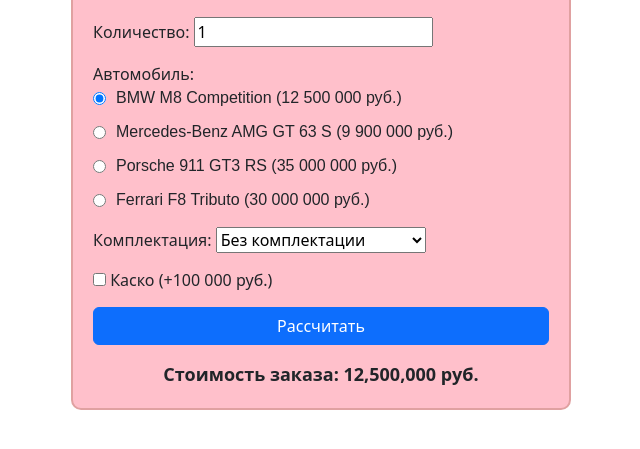
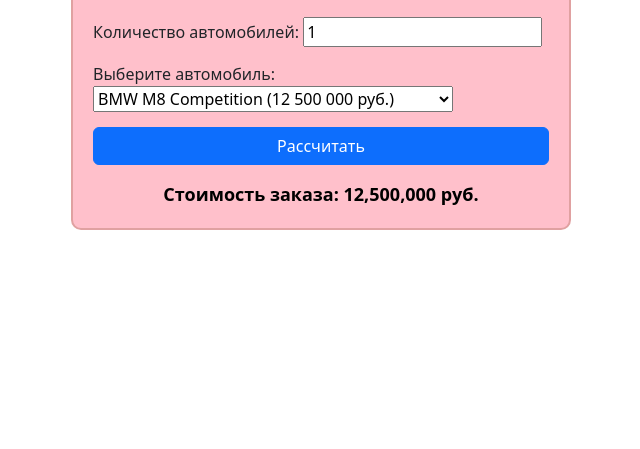
Before and after one commit to ginger785/Task6, a plain HTML site: page index.html in a window 1280 px wide. Both pictures are taken after a click on the button "Рассчитать". Shown: the part 171-620 px from the top of the page, without its empty margins (319-959 px from the left). Drawn offline with nearby package versions, Linux system fonts and the light colour scheme.

Commit message:
Add files via upload

```diff
--- a/index.html
+++ b/index.html
@@ -3,7 +3,7 @@
 <head>
     <meta charset="UTF-8">
     <meta name="viewport" content="width=device-width, initial-scale=1.0">
-    <title>Калькулятор стоимости заказа</title>
+    <title>Калькулятор стоимости автомобилей</title>
     <link rel="stylesheet" href="style.css">
     <link href="https://cdn.jsdelivr.net/npm/bootstrap@5.3.0/dist/css/bootstrap.min.css" rel="stylesheet"
         integrity="sha384-9ndCyUaIbzAi2FUVXJi0CjmCapSmO7SnpJef0486qhLnuZ2cdeRhO02iuK6FUUVM" crossorigin="anonymous">
@@ -13,42 +13,39 @@
         <h1>Калькулятор стоимости заказа</h1>
 
         <div class="calc-input-group">
-            <label for="quantity">Количество:</label>
+            <label for="quantity">Количество автомобилей:</label>
             <input type="number" id="quantity" min="1" value="1">
         </div>
 
         <div class="calc-input-group">
-            <label>Автомобиль:</label>
-            <div class="calc-radio-group">
-                <input type="radio" id="service1" name="service" value="12500000" checked>
-                <label for="service1">BMW M8 Competition (12 500 000 руб.)</label>
+            <label>Выберите автомобиль:</label>
+            <select id="productType">
+                <option value="12500000" data-options="none" data-property="none">BMW M8 Competition (12 500 000 руб.)</option>
+                <option value="9900000" data-options="options" data-property="none">Mercedes-Benz AMG GT 63 S (9 900 000 руб.)</option>
+                <option value="35000000" data-options="none" data-property="property">Porsche 911 GT3 RS (35 000 000 руб.)</option>
+                <option value="30000000" data-options="options" data-property="property">Ferrari F8 Tributo (30 000 000 руб.)</option>
+            </select>
+        </div>
+
+        <div class="calc-input-group" id="optionsGroup" style="display: none;">
+            <label>Выберите опцию:</label>
+            <div class="form-check">
+                <input type="radio" id="option1" name="option" class="form-check-input" value="0" checked>
+                <label for="option1" class="form-check-label">Без опции</label>
             </div>
-            <div class="calc-radio-group">
-                <input type="radio" id="service2" name="service" value="9900000">
-                <label for="service2">Mercedes-Benz AMG GT 63 S (9 900 000 руб.)</label>
+            <div class="form-check">
+                <input type="radio" id="option2" name="option" class="form-check-input" value="1000000">
+                <label for="option2" class="form-check-label">Luxury (+1 000 000 руб.)</label>
             </div>
-            <div class="calc-radio-group">
-                <input type="radio" id="service3" name="service" value="35000000">
-                <label for="service3">Porsche 911 GT3 RS (35 000 000 руб.)</label>
-            </div>
-            <div class="calc-radio-group">
-                <input type="radio" id="service4" name="service" value="30000000">
-                <label for="service4">Ferrari F8 Tributo (30 000 000 руб.)</label>
+            <div class="form-check">
+                <input type="radio" id="option3" name="option" class="form-check-input" value="500000">
+                <label for="option3" class="form-check-label">Комфорт (+500 000 руб.)</label>
             </div>
         </div>
 
-        <div class="calc-input-group">
-            <label for="option">Комплектация:</label>
-            <select id="option">
-                <option value="0">Без комплектации</option>
-                <option value="1000000">Luxury (+1 000 000 руб.)</option>
-                <option value="500000">Комфорт (+500 000 руб.)</option>
-            </select>
-        </div>
-
-        <div class="calc-input-group">
+        <div class="calc-input-group" id="propertyGroup" style="display: none;">
             <input type="checkbox" id="property" value="100000">
-            <label for="property">Каско (+100 000 руб.)</label>
+            <label for="property">КАСКО (+100 000 руб.)</label>
         </div>
 
         <button id="calculate" class="btn btn-primary">Рассчитать</button>
@@ -58,39 +55,56 @@
     <script>
         document.addEventListener('DOMContentLoaded', () => {
             const quantityInput = document.getElementById('quantity');
-            const serviceRadios = document.querySelectorAll('input[name="service"]');
-            const optionSelect = document.getElementById('option');
+            const productTypeSelect = document.getElementById('productType');
+            const optionsGroup = document.getElementById('optionsGroup');
+            const propertyGroup = document.getElementById('propertyGroup');
             const propertyCheckbox = document.getElementById('property');
             const calculateButton = document.getElementById('calculate');
             const resultDiv = document.getElementById('result');
+            const optionRadios = document.querySelectorAll('input[name="option"]');
+
+            function updateVisibility() {
+                const selectedType = productTypeSelect.selectedOptions[0];
+                const options = selectedType.getAttribute('data-options');
+                const property = selectedType.getAttribute('data-property');
+
+                // Скрываем или показываем блоки в зависимости от атрибутов data-options и data-property
+                optionsGroup.style.display = options === "options" ? "block" : "none";
+                propertyGroup.style.display = property === "property" ? "block" : "none";
+            }
 
             function calculateCost() {
                 const quantity = parseInt(quantityInput.value);
-                let price = 0;
-
-                serviceRadios.forEach(radio => {
-                    if (radio.checked) {
-                        price = parseInt(radio.value);
-                    }
-                });
                 if (quantity <= 0) {
                     resultDiv.textContent = "Количество не может быть отрицательным или равным нулю.";
                     resultDiv.style.color = "red";
                     return;
                 }
 
-                price += parseInt(optionSelect.value);
+                const basePrice = parseInt(productTypeSelect.value);
+                let totalPrice = basePrice * quantity;
 
-                // Обработка чекбокса
-                if (propertyCheckbox.checked) {
-                    price += parseInt(propertyCheckbox.value); // Если чекбокс выбран, добавляем его стоимость
+                if (optionsGroup.style.display === "block") {
+                    optionRadios.forEach(radio => {
+                        if (radio.checked) {
+                            totalPrice += parseInt(radio.value) * quantity;
+                        }
+                    });
                 }
 
-                const totalCost = quantity * price;
-                resultDiv.textContent = `Стоимость заказа: ${totalCost.toLocaleString()} руб.`;
+                if (propertyGroup.style.display === "block" && propertyCheckbox.checked) {
+                    totalPrice += parseInt(propertyCheckbox.value) * quantity;
+                }
+
+                resultDiv.textContent = `Стоимость заказа: ${totalPrice.toLocaleString()} руб.`;
+                resultDiv.style.color = "black";
             }
 
+            productTypeSelect.addEventListener('change', updateVisibility);
             calculateButton.addEventListener('click', calculateCost);
+
+            // Инициализация видимости при загрузке
+            updateVisibility();
         });
     </script>
 </body>
```
